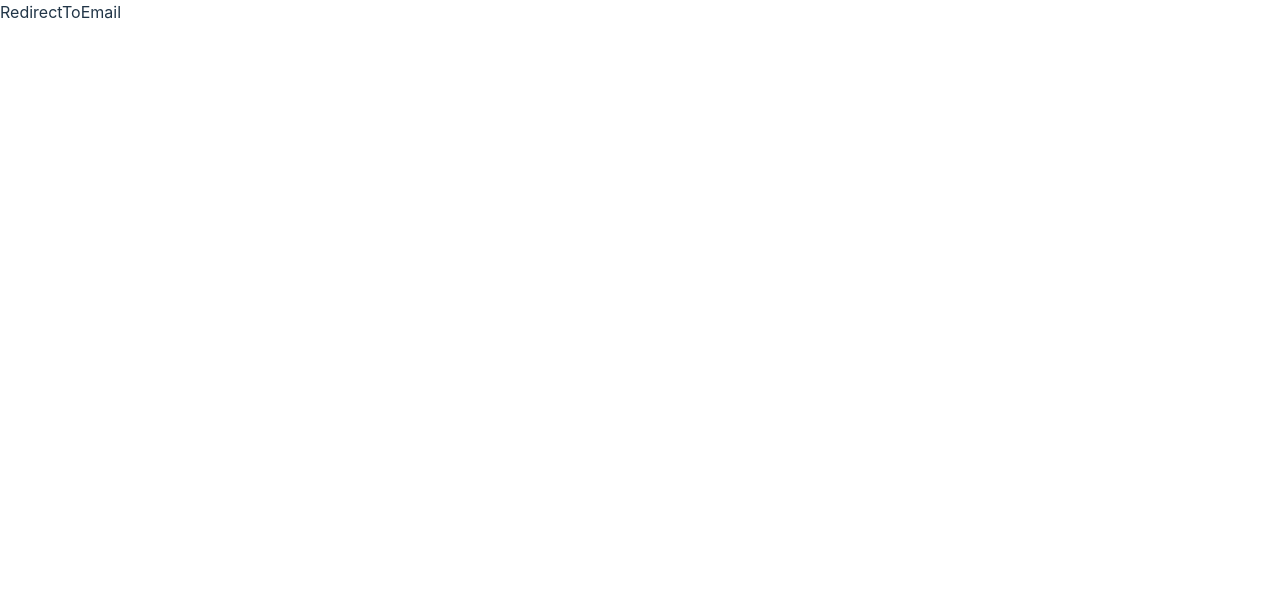
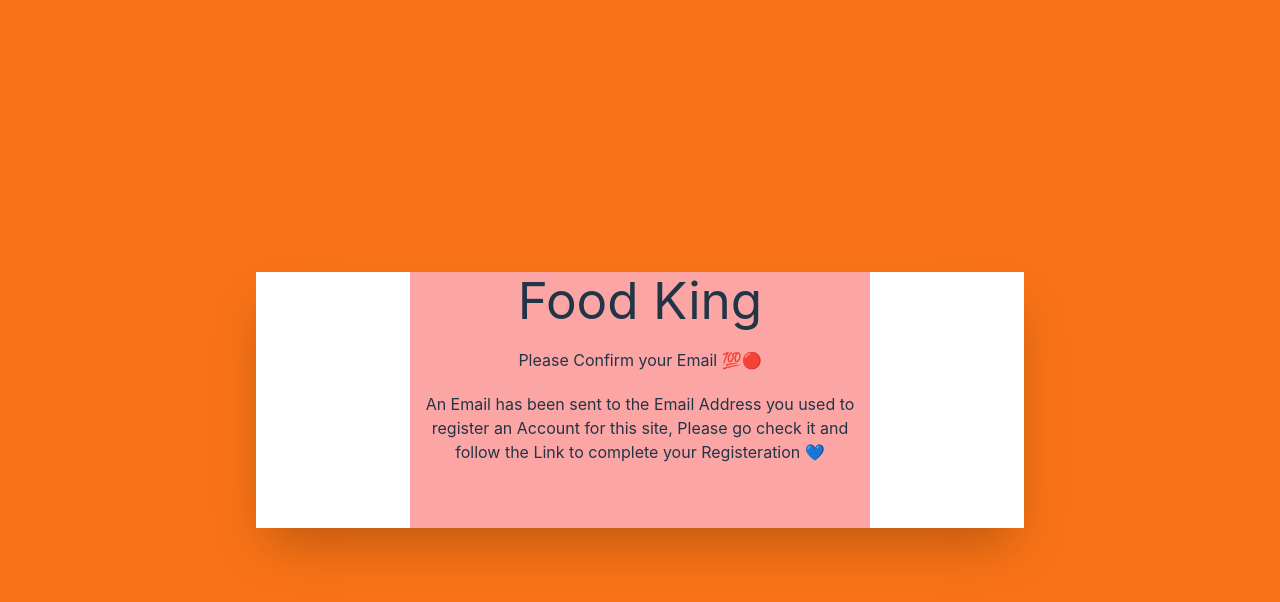
Before and after one commit to dev-sylv/FoodApp, a React (Vite) app: page /redirect-to-email in a window 1280 px wide. Shown: the top 602 px of the page. Built offline with nearby package versions, Linux system fonts and the light colour scheme.

Commit message:
working on redirect to email ui

```diff
--- a/src/pages/Auth/RedirectToEmail.tsx
+++ b/src/pages/Auth/RedirectToEmail.tsx
@@ -1,7 +1,22 @@
 import React from "react";
 
 const RedirectToEmail = () => {
-  return <div>RedirectToEmail</div>;
+  return (
+    <div className="w-full h-screen bg-orange-500 flex justify-center items-center">
+      <div className="w-3/5 flex justify-center items-center shadow-2xl bg-white h-64">
+        <div className="w-3/5 flex items-center bg-red-300 flex-col h-64">
+          <h1 className="">Food King</h1>
+          <h3 className="mt-5 ">Please Confirm your Email 💯🔴</h3>
+          <p className="text-center mt-5">
+            An Email has been sent to the <span>Email Address</span> you used to
+            register an Account for this site, Please go check it and{" "}
+            <span>follow the Link</span> to complete your{" "}
+            <span>Registeration</span> 💙
+          </p>
+        </div>
+      </div>
+    </div>
+  );
 };
 
 export default RedirectToEmail;
```
